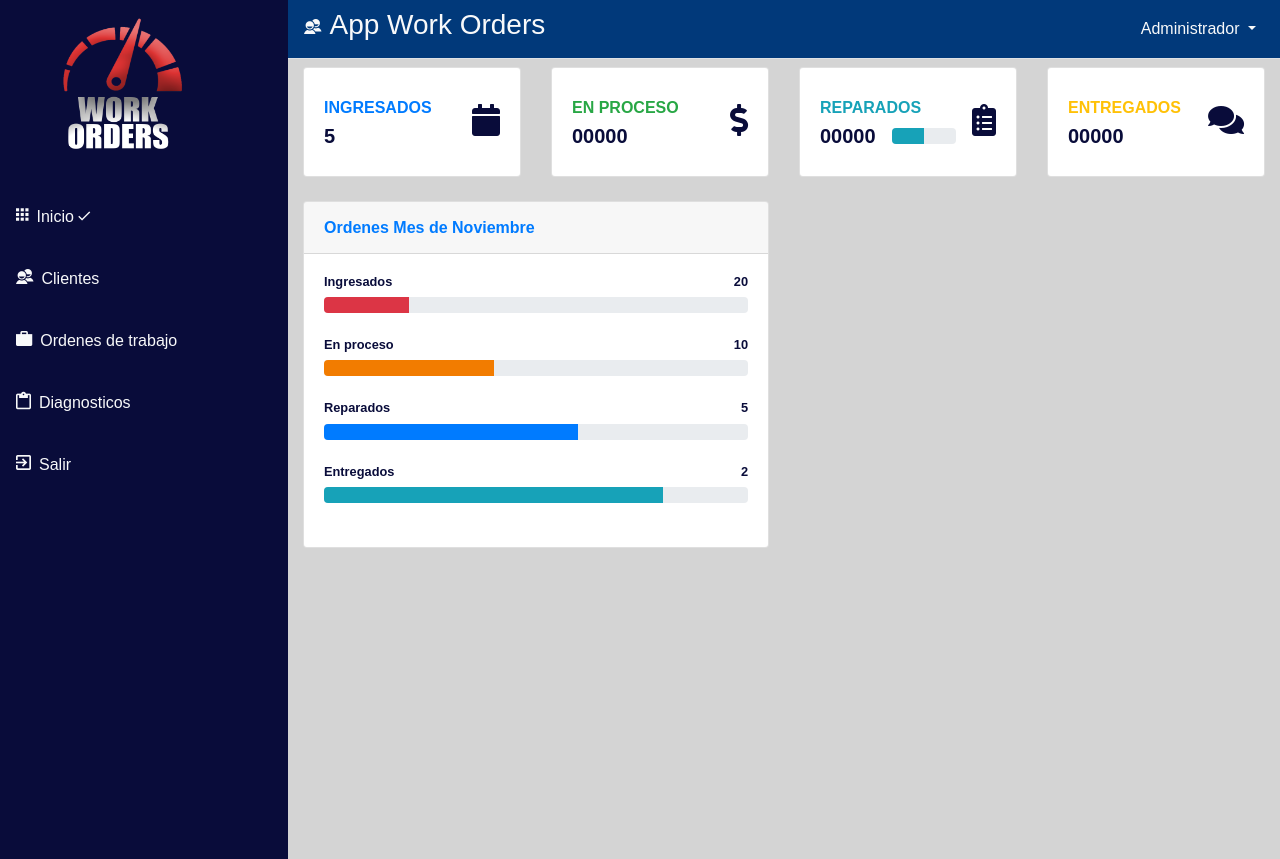
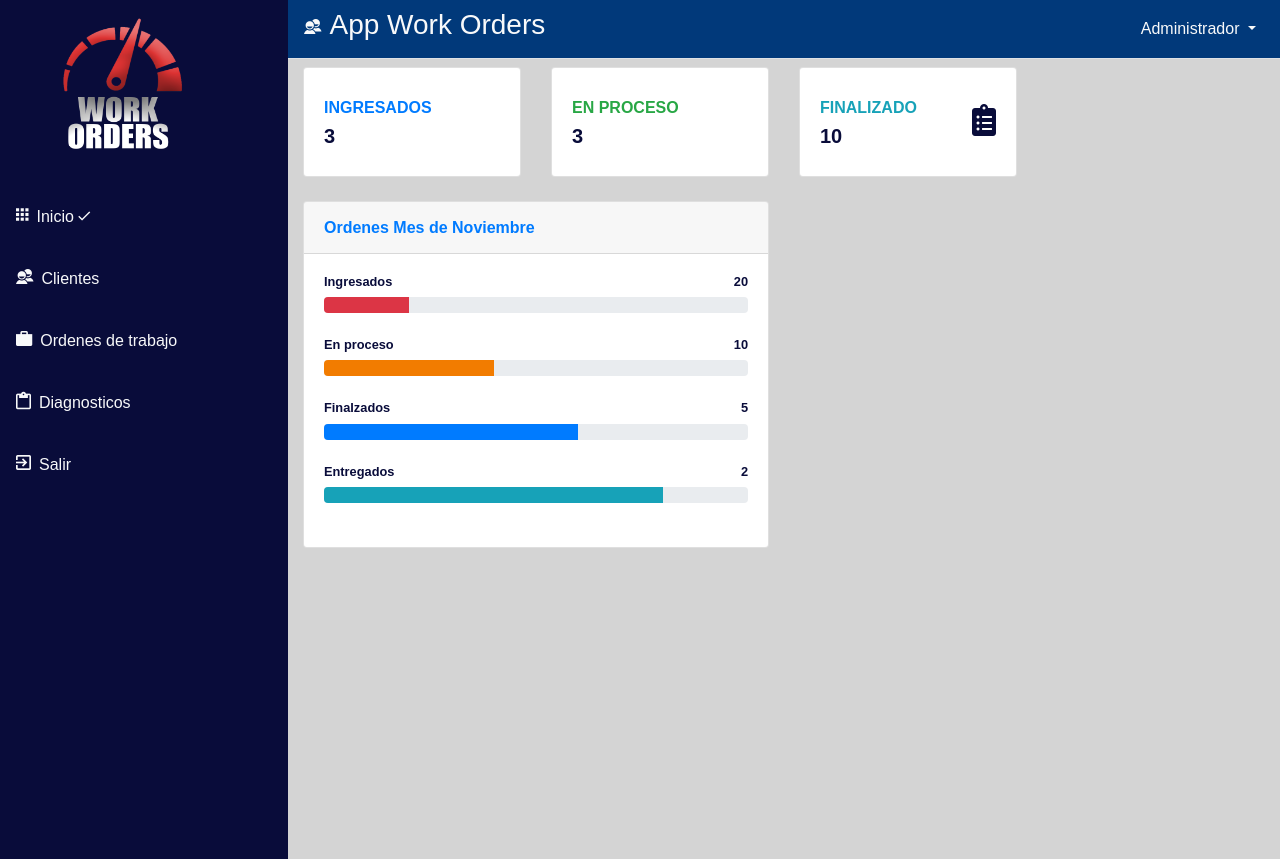
Before and after one commit to Estuardo-Sazo/taller-django, a Django app: page /inicio/ in a window 1280 px wide. Run offline with Django 3.2, Linux system fonts and the light colour scheme; some libraries are stand-ins or nearby versions.

Commit message:
Cambios Detalles

```diff
--- a/diagnosticos/views.py
+++ b/diagnosticos/views.py
@@ -14,6 +14,7 @@ def get_diagnosticos(requets,id):
     orden =OrdenTrabajo.objects.filter(id=id).select_related('cliente').select_related('Vehiculo')
     diagnosticos  =Diagnostico.objects.filter(orden_id=id)
     print(orden)
+
     print(diagnosticos)
 
     return render(
--- a/templates/inicio/inicio.html
+++ b/templates/inicio/inicio.html
@@ -16,11 +16,9 @@
                           <div class="col mr-2">
                               <div class="text-xs font-weight-bold text-primary text-uppercase mb-1">
                                   Ingresados</div>
-                              <div class="h5 mb-0 font-weight-bold text-gray-800">5</div>
+                              <div class="h5 mb-0 font-weight-bold text-gray-800">3</div>
                           </div>
-                          <div class="col-auto">
-                              <i class="fas fa-calendar fa-2x text-gray-300"></i>
-                          </div>
+
                       </div>
                   </div>
               </div>
@@ -33,11 +31,9 @@
                         <div class="col mr-2">
                             <div class="text-xs font-weight-bold text-success text-uppercase mb-1">
                                 En proceso</div>
-                            <div class="h5 mb-0 font-weight-bold text-gray-800">00000</div>
+                            <div class="h5 mb-0 font-weight-bold text-gray-800">3</div>
                         </div>
-                        <div class="col-auto">
-                            <i class="fas fa-dollar-sign fa-2x text-gray-300"></i>
-                        </div>
+
                     </div>
                 </div>
             </div>
@@ -49,19 +45,13 @@
                 <div class="card-body">
                     <div class="row no-gutters align-items-center">
                         <div class="col mr-2">
-                            <div class="text-xs font-weight-bold text-info text-uppercase mb-1">Reparados
+                            <div class="text-xs font-weight-bold text-info text-uppercase mb-1">Finalizado
                             </div>
                             <div class="row no-gutters align-items-center">
                                 <div class="col-auto">
-                                    <div class="h5 mb-0 mr-3 font-weight-bold text-gray-800">00000</div>
+                                    <div class="h5 mb-0 mr-3 font-weight-bold text-gray-800">10</div>
                                 </div>
-                                <div class="col">
-                                    <div class="progress progress-sm mr-2">
-                                        <div class="progress-bar bg-info" role="progressbar"
-                                            style="width: 50%" aria-valuenow="50" aria-valuemin="0"
-                                            aria-valuemax="100"></div>
-                                    </div>
-                                </div>
+
                             </div>
                         </div>
                         <div class="col-auto">
@@ -72,23 +62,6 @@
             </div>
         </div>
 
-        <!-- Pending Requests Card Example -->
-        <div class="col-xl-3 col-md-6 mb-4">
-            <div class="card border-left-warning shadow h-100 py-2">
-                <div class="card-body">
-                    <div class="row no-gutters align-items-center">
-                        <div class="col mr-2">
-                            <div class="text-xs font-weight-bold text-warning text-uppercase mb-1">
-                                Entregados</div>
-                            <div class="h5 mb-0 font-weight-bold text-gray-800">00000</div>
-                        </div>
-                        <div class="col-auto">
-                            <i class="fas fa-comments fa-2x text-gray-300"></i>
-                        </div>
-                    </div>
-                </div>
-            </div>
-        </div>
 
 
       </div>
@@ -117,7 +90,7 @@
                         <div class="progress-bar bg-warning" role="progressbar" style="width: 40%"
                             aria-valuenow="40" aria-valuemin="0" aria-valuemax="100"></div>
                     </div>
-                    <h4 class="small font-weight-bold">Reparados <span class="float-right">5</span></h4>
+                    <h4 class="small font-weight-bold">Finalzados <span class="float-right">5</span></h4>
                     <div class="progress mb-4">
                         <div class="progress-bar" role="progressbar" style="width: 60%"
                             aria-valuenow="60" aria-valuemin="0" aria-valuemax="100"></div>
```
